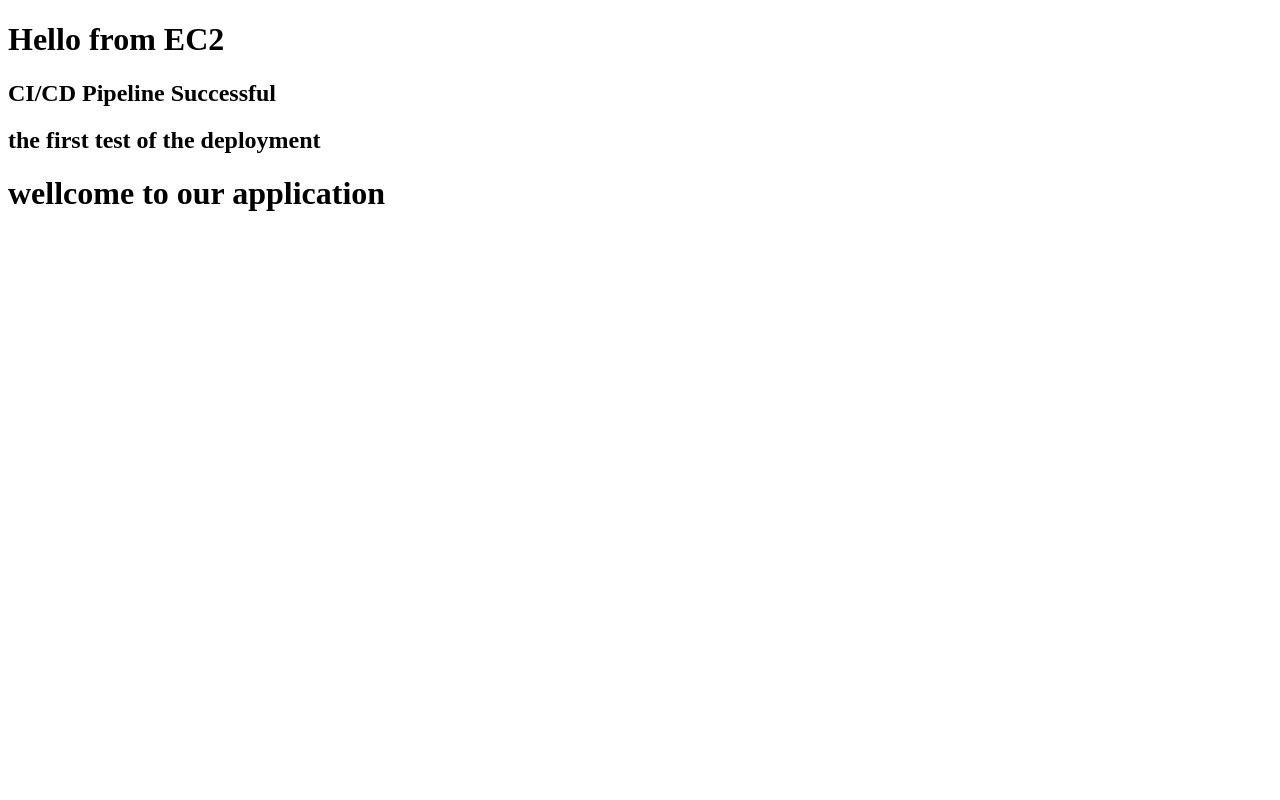
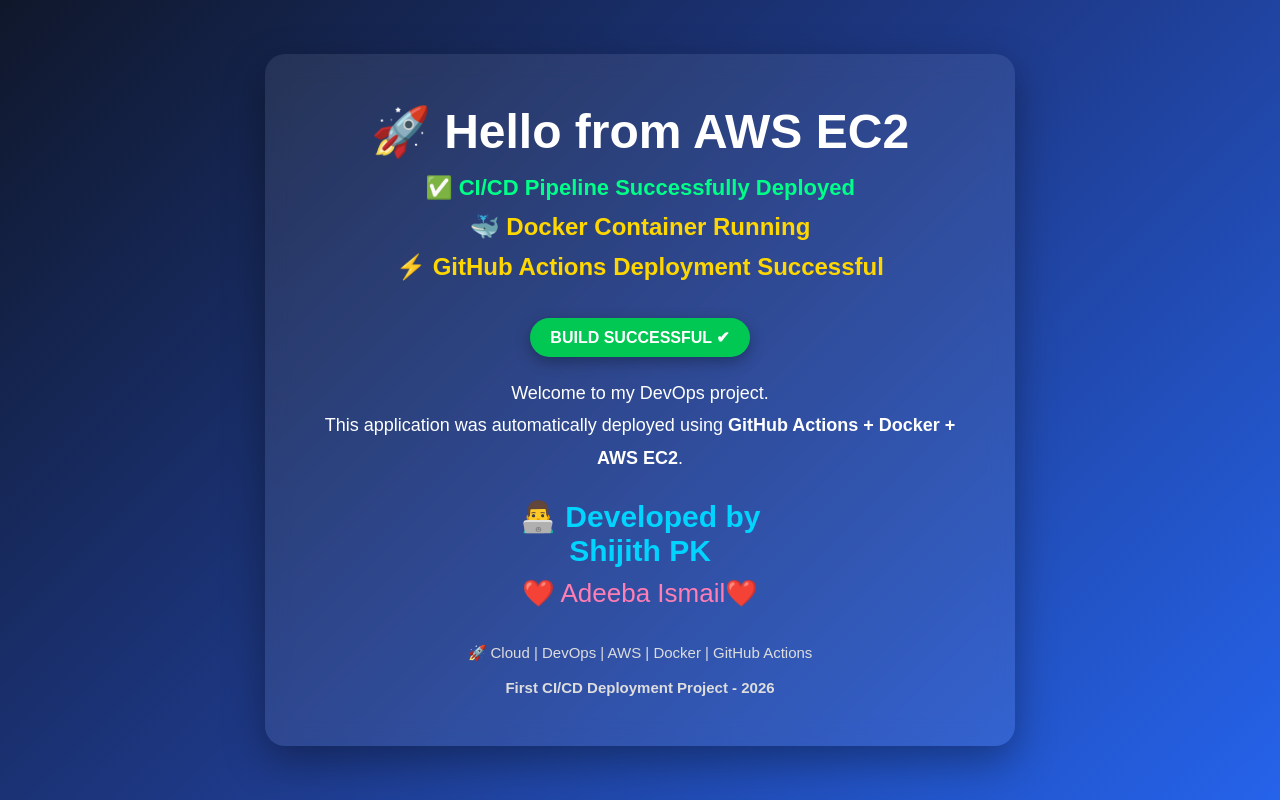
Before and after one commit to shijiththalassery/devops-demo, a plain HTML site: page index.html in a window 1280 px wide. Drawn offline with Linux system fonts and the light colour scheme.

Commit message:
added brandnew design

```diff
--- a/index.html
+++ b/index.html
@@ -1,12 +1,142 @@
 <!DOCTYPE html>
-<html>
+<html lang="en">
 <head>
-    <title>DevOps CI/CD</title>
+    <meta charset="UTF-8">
+    <meta name="viewport" content="width=device-width, initial-scale=1.0">
+    <title>DevOps CI/CD Deployment</title>
+
+    <style>
+        * {
+            margin: 0;
+            padding: 0;
+            box-sizing: border-box;
+            font-family: Arial, Helvetica, sans-serif;
+        }
+
+        body {
+            background: linear-gradient(135deg, #0f172a, #1e3a8a, #2563eb);
+            height: 100vh;
+            display: flex;
+            justify-content: center;
+            align-items: center;
+            color: white;
+        }
+
+        .container {
+            background: rgba(255,255,255,0.08);
+            backdrop-filter: blur(12px);
+            padding: 50px;
+            border-radius: 20px;
+            text-align: center;
+            box-shadow: 0 15px 40px rgba(0,0,0,0.35);
+            max-width: 750px;
+            width: 90%;
+        }
+
+        h1 {
+            font-size: 3rem;
+            margin-bottom: 15px;
+        }
+
+        h2 {
+            margin: 12px 0;
+            color: #FFD700;
+        }
+
+        p {
+            font-size: 18px;
+            margin-top: 20px;
+            line-height: 1.8;
+        }
+
+        .success {
+            color: #00ff88;
+            font-weight: bold;
+            font-size: 22px;
+        }
+
+        .name {
+            color: #00d4ff;
+            font-size: 30px;
+            font-weight: bold;
+            margin-top: 25px;
+        }
+
+        .wife {
+            color: #ff7eb3;
+            font-size: 26px;
+            margin-top: 10px;
+        }
+
+        .heart {
+            color: red;
+            animation: heartbeat 1s infinite;
+        }
+
+        @keyframes heartbeat {
+            0% { transform: scale(1); }
+            25% { transform: scale(1.2); }
+            50% { transform: scale(1); }
+            75% { transform: scale(1.2); }
+            100% { transform: scale(1); }
+        }
+
+        footer {
+            margin-top: 35px;
+            color: #ddd;
+            font-size: 15px;
+        }
+
+        .badge {
+            display: inline-block;
+            margin-top: 25px;
+            padding: 10px 20px;
+            background: #00c853;
+            color: white;
+            border-radius: 30px;
+            font-weight: bold;
+            box-shadow: 0 5px 15px rgba(0,0,0,0.3);
+        }
+    </style>
 </head>
+
 <body>
-    <h1>Hello from EC2</h1>
-    <h2>CI/CD Pipeline Successful</h2>
-    <h2>the first test of the deployment </h2>
-    <h1>wellcome to our application</h1>
+
+<div class="container">
+
+    <h1>🚀 Hello from AWS EC2</h1>
+
+    <h2 class="success">✅ CI/CD Pipeline Successfully Deployed</h2>
+
+    <h2>🐳 Docker Container Running</h2>
+
+    <h2>⚡ GitHub Actions Deployment Successful</h2>
+
+    <div class="badge">
+        BUILD SUCCESSFUL ✔
+    </div>
+
+    <p>
+        Welcome to my DevOps project.<br>
+        This application was automatically deployed using
+        <strong>GitHub Actions + Docker + AWS EC2</strong>.
+    </p>
+
+    <div class="name">
+        👨‍💻 Developed by <br>
+        <strong>Shijith PK</strong>
+    </div>
+
+    <div class="wife">
+        ❤️ Adeeba Ismail❤️
+    </div>
+
+    <footer>
+        🚀 Cloud | DevOps | AWS | Docker | GitHub Actions <br><br>
+        <strong>First CI/CD Deployment Project - 2026</strong>
+    </footer>
+
+</div>
+
 </body>
 </html>
```
